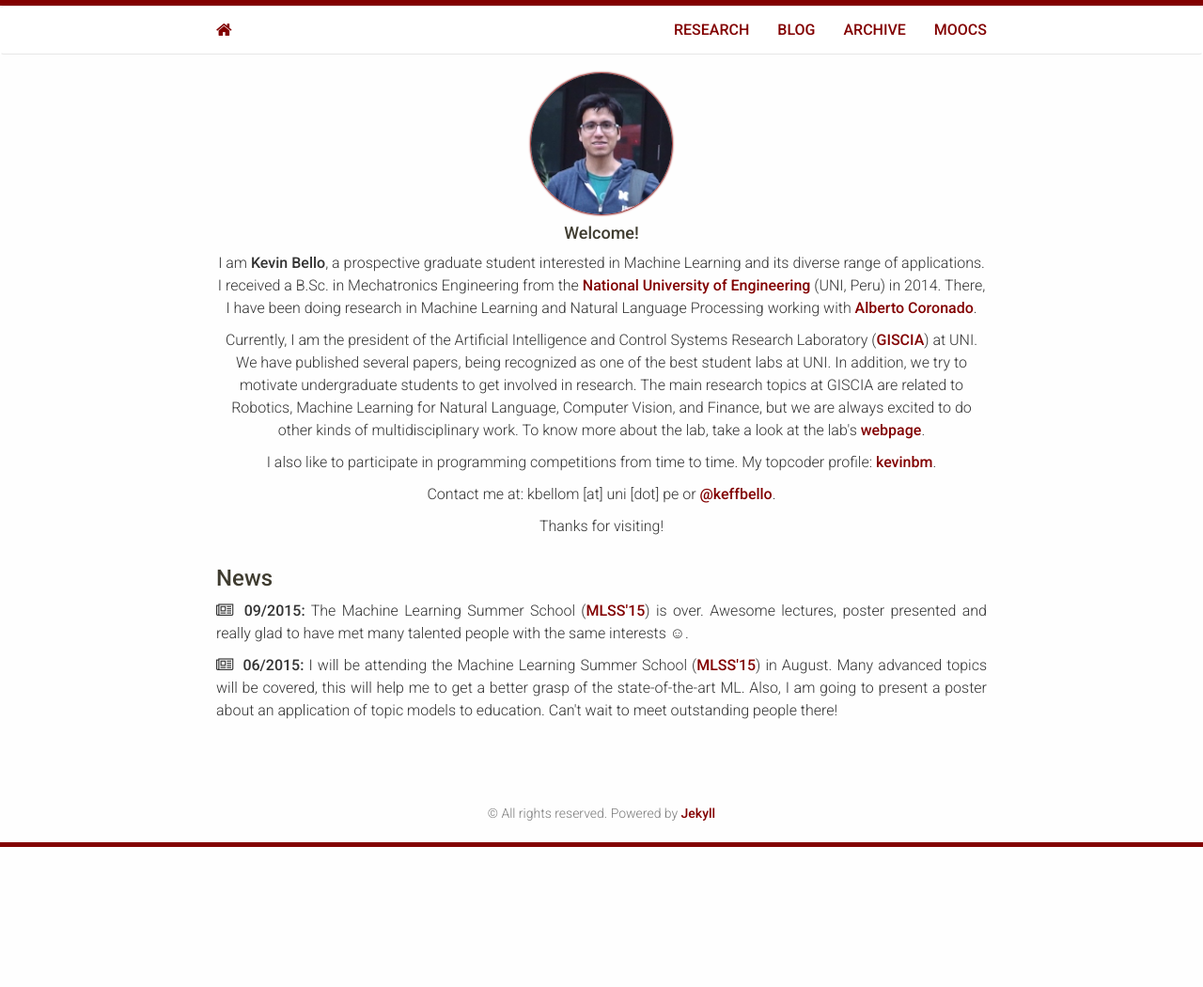
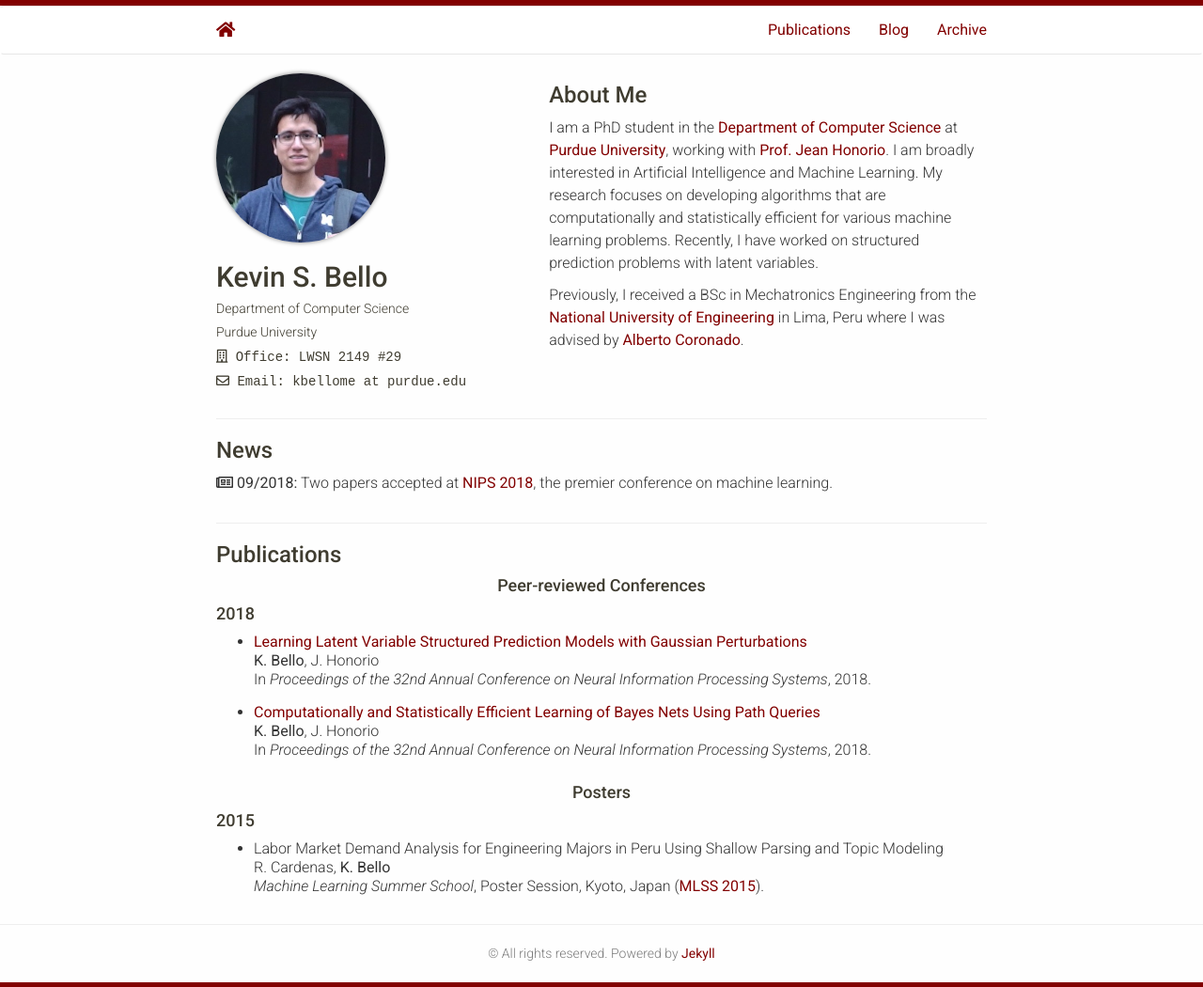
Before and after one commit to kevinsbello/kevinsbello.github.io, a Jekyll site: the page built from index.html, in a window 1280 px wide. Shown: the whole page at 94% size. Built offline with Jekyll 4.4.1, drawn with Linux system fonts in a browser that asks for light colours; nearby versions of some CDN libraries; library files that are not in the unit come from our copies; before the commit the page ends 901 px from its top, so only the background shows below that.

Commit message:
phd-version

```diff
--- a/_layouts/default.html
+++ b/_layouts/default.html
@@ -1,16 +1,16 @@
 <!DOCTYPE html>
 <html lang="en">
   <head>
-	<title>Kevin Bello | {{ page.title }} </title>
+	<title>K. Bello | {{ page.title }} </title>
     <meta charset="utf-8">
     <meta http-equiv="X-UA-Compatible" content="IE=edge">
     <meta name="viewport" content="width=device-width, initial-scale=1">
     <meta name="description" content="Kevin Bello's Personal Page">
-    <meta name="keywords" content="kevin, bello, ksbm, kevinbm, machine learning, giscia, probabilities, statistics, learning, computer science, uni, mechatronics, algorithms">
+    <meta name="keywords" content="kevin bello, kevin, bello, ksbm, kevinbm, kevinsbello, machine learning, statistics, learning, computer science, purdue, mechatronics, algorithms">
     <meta name="author" content="Kevin Bello">
 
-    <link href="//maxcdn.bootstrapcdn.com/font-awesome/4.3.0/css/font-awesome.min.css" rel="stylesheet">
-
+    <!--<link href="//maxcdn.bootstrapcdn.com/font-awesome/4.3.0/css/font-awesome.min.css" rel="stylesheet">-->
+      <link rel="stylesheet" href="https://use.fontawesome.com/releases/v5.3.1/css/all.css" integrity="sha384-mzrmE5qonljUremFsqc01SB46JvROS7bZs3IO2EmfFsd15uHvIt+Y8vEf7N7fWAU" crossorigin="anonymous">
     <!-- Bootstrap -->
     <link href="https://maxcdn.bootstrapcdn.com/bootstrap/3.3.5/css/bootstrap.min.css" rel="stylesheet">
 
@@ -40,10 +40,10 @@
   		 z-index: 1;
   		 -moz-box-shadow: 0px 0px 2px 1px #820000; /* Firefox */
   	   	 -webkit-box-shadow: 0px 0px 2px 1px #820000; /* Safari, Chrome */
-  		 box-shadow: 0px 0px 2px 1px #820000; /* CSS3 */
+  		 box-shadow: 0 0 5px #828282; /* CSS3 */
   		}
   		.img-circle {
-			z-index:
+			z-index: 0;
   			-webkit-border-radius: 500px;
   			-moz-border-radius: 500px;
   			border-radius: 500px;
@@ -64,23 +64,25 @@
             </div>
             <div id="navbar">
               <ul class="nav navbar-nav navbar-right">
-	        <li><a href="/research">RESEARCH</a></li>
-			<li><a href="/blog">BLOG</a></li>
-			<li><a href="/archive">ARCHIVE</a></li>
-	        <li><a href="/mooc">MOOCS</a></li>
+                <li><a href="/#ref-publications">Publications</a></li>
+                <li><a href="/blog">Blog</a></li>
+                <li><a href="/archive">Archive</a></li>
               </ul>
             </div>
           </div>
         </nav>
+
         {{ content }}
 
       </div>
+
+      <hr>
     <!-- Footer -->
     <footer>
         <div id="footer">
-        <div class="container center">
-            <p class="text-muted" style="font-size:14px">© All rights reserved. Powered by <a href="http://jekyllrb.com/">Jekyll</a> </p>
-        </div>
+
+                <p class="text-muted center" style="font-size:14px; margin: 20px;">© All rights reserved. Powered by <a href="http://jekyllrb.com/">Jekyll</a> </p>
+
         </div>
     </footer>
     <div class="footer"></div>
@@ -94,8 +96,6 @@
 
     <script type="text/javascript" src="http://cdn.mathjax.org/mathjax/latest/MathJax.js?config=TeX-AMS-MML_HTMLorMML"></script>
 
-
-
 	<!--Google Analytics-->
     <script>
       (function(i,s,o,g,r,a,m){i['GoogleAnalyticsObject']=r;i[r]=i[r]||function(){
--- a/index.html
+++ b/index.html
@@ -4,34 +4,84 @@ title: Homepage
 page_name: Homepage
 ---
 	<section id="about">
-		<div class="container center">
+		<div class="container">
+            <div class="row">
+
+                <div class="col-md-5 left">
                     <span id="face-wrapper">
-				<img src="/images/me.jpg" alt="Me" class="img-circle face" width="150px" height="150px"><br>
+				        <img src="/images/me.jpg" alt="Me" class="img-circle face" width="180px" height="180px"><br>
 			        </span>
-			<h4 style="margin-top:10px;">Welcome!</h4>
+                    <h2 class="home-title"> Kevin S. Bello </h2>
+                    <h5 class="home-subtitle"> Department of Computer Science </h5>
+                    <h5 class="home-subtitle"> Purdue University </h5>
+                    <h5 class="home-info"><i class="far fa-building"></i> Office: LWSN 2149 #29 </h5>
+                    <h5 class="home-info"><i class="far fa-envelope"></i> Email: kbellome at purdue.edu</h5>
 
-			<p>I am <strong>Kevin Bello</strong>, a prospective graduate student interested in Machine Learning and its diverse range of applications. I received a B.Sc. in Mechatronics Engineering from the <a target="_blank" href="http://en.wikipedia.org/wiki/National_University_of_Engineering">National University of Engineering</a> (UNI, Peru) in 2014. There, I have been doing research in Machine Learning and Natural Language Processing working with <a target="_blank" href="https://pe.linkedin.com/in/albertocoronado">Alberto Coronado</a>.</p>
+                </div>
 
-			<p>Currently, I am the president of the Artificial Intelligence and Control Systems Research Laboratory (<a href="http://giscia.github.io/" target="_blank">GISCIA</a>) at UNI. We have published several papers, being recognized as one of the best student labs at UNI. In addition, we try to motivate undergraduate students to get involved in research. The main research topics at GISCIA are related to Robotics, Machine Learning for Natural Language, Computer Vision, and Finance, but we are always excited to do other kinds of multidisciplinary work. To know more about the lab, take a look at the lab's <a href="http://giscia.github.io/" target="_blank">webpage</a>.</p>
-			<p>I also like to participate in programming competitions from time to time. My topcoder profile: <a href="https://www.topcoder.com/members/kevinbm/" target="_blank">kevinbm</a>. </p>
-			<p>Contact me at: kbellom [at] uni [dot] pe or <a href="http://twitter.com/keffbello" target="_blank">@keffbello</a>.</p>
-			<p>Thanks for visiting!</p>
+                <div class="col-md-7 left">
+                    <h3 style="margin-top:10px;">About Me</h3>
+
+                    <p>I am a PhD student in the <a target="_blank" href="http://www.cs.purdue.edu">Department of Computer Science</a> at
+                        <a target="_blank" href="http://www.purdue.edu">Purdue University</a>, working with <a target="_blank" href="http://www.cs.purdue.edu/homes/jhonorio">Prof. Jean Honorio</a>.
+                        I am broadly interested in Artificial Intelligence and Machine Learning.
+                        My research focuses on developing algorithms that are computationally and statistically efficient for various machine learning problems.
+                        Recently, I have worked on structured prediction problems with latent variables.
+                    </p>
+
+                    <p>Previously, I received a BSc in Mechatronics Engineering from the <a target="_blank" href="http://en.wikipedia.org/wiki/National_University_of_Engineering">National University of Engineering</a> in Lima, Peru where I was advised by <a target="_blank" href="https://pe.linkedin.com/in/albertocoronado">Alberto Coronado</a>.
+                    </p>
+                </div>
+            </div>
 		</div>
 
 
+
         <div class="container">
-          <h3 class="heading">News</h3>
+            <hr>
+            <h3> News </h3>
                 <div class="item post">
-                  <p><i class="fa fa-newspaper-o fa-1"></i>
-                  <strong>09/2015:</strong> The Machine Learning Summer School (<a href="http://www.iip.ist.i.kyoto-u.ac.jp/mlss15/doku.php?id=speaker" target="_blank">MLSS'15</a>) is over. Awesome lectures, poster presented and really glad to have met many talented people with the same interests ☺.
-                  </p>
-              </div>
-              <div class="item post">
-                  <p><i class="fa fa-newspaper-o fa-1"></i>
-                  <strong>06/2015:</strong> I will be attending the Machine Learning Summer School (<a href="http://www.iip.ist.i.kyoto-u.ac.jp/mlss15/doku.php?id=speaker" target="_blank">MLSS'15</a>) in August. Many advanced topics will be covered, this will help me to get a better grasp of the state-of-the-art ML. Also, I am going to present a poster about an application of topic models to education. Can't wait to meet outstanding people there!
+                    <p><i class="far fa-newspaper"></i>
+                          <strong>09/2018:</strong> Two papers accepted at <a target="_blank" href="https://nips.cc/Conferences/2018">NIPS 2018</a>, the premier conference on machine learning.
                     </p>
                 </div>
         </div>
 
+        <div class="container">
+            <hr>
+            <h3 id="ref-publications"> Publications </h3>
+                <h4 style="text-align: center"> Peer-reviewed Conferences </h4>
+                    <h4> 2018 </h4>
+                        <div class="item post">
+                            <ul class="papers">
+                                <li>
+                                <a href="">Learning Latent Variable Structured Prediction Models with Gaussian Perturbations</a>
+                                <br>
+                                <strong>K. Bello</strong>, J. Honorio
+                                <br>
+                                In <i>Proceedings of the 32nd Annual Conference on Neural Information Processing Systems</i>, 2018.
+                                </li>
+                                <!---->
+                                <li>
+                                    <a href="">Computationally and Statistically Efficient Learning of Bayes Nets Using Path Queries</a>
+                                    <br>
+                                    <strong>K. Bello</strong>, J. Honorio
+                                    <br>
+                                    In <i>Proceedings of the 32nd Annual Conference on Neural Information Processing Systems</i>, 2018.
+                                </li>
+                            </ul>
+                        </div>
+                <!--POSTERS-->
+                <h4 style="text-align: center"> Posters </h4>
+                    <h4> 2015 </h4>
+                        <ul class="papers">
+                            <li>Labor Market Demand Analysis for Engineering Majors in Peru Using Shallow Parsing and Topic Modeling
+                                <br>
+                                R. Cardenas, <strong>K. Bello</strong>
+                                <br>
+                                <i>Machine Learning Summer School</i>, Poster Session, Kyoto, Japan (<a href="http://www.iip.ist.i.kyoto-u.ac.jp/mlss15/doku.php?id=presentation" target="_blank">MLSS 2015</a>).</li>
+                        </ul>
+        </div>
+
 
 	</section>
--- a/stylesheets/new_style.css
+++ b/stylesheets/new_style.css
@@ -20,7 +20,7 @@ body {
 	text-align: justify;
 }
 strong{
-  font-weight: 500;
+  font-weight: 400;
 }
 
 .site-title {
@@ -55,7 +55,7 @@ strong{
 
 a, a:hover, a:focus {
   color: #820000;
-  font-weight: 500;
+  font-weight: 400;
   text-decoration: none;
 }
 .log_link{
@@ -153,10 +153,10 @@ h4 > a{
 }
 .papers {
 	line-height: 1.25;
-	text-align: justify;
+	text-align: left;
 }
 .papers li{
-  padding-bottom: 5px;
+  padding-bottom: 15px;
 }
 .quick li{
   margin-bottom: 10px;
@@ -591,6 +591,19 @@ a.dotted-link:hover {
 h3.title > a{
 	font-weight: 400;
 }
+
+.home-title{
+    font-weight: 500;
+}
+.home-subtitle{
+    font-weight: 100;
+}
+.home-info{
+    font-weight: 100;
+    font-family: monospace;
+    /*text-align: left;*/
+}
+
 h1, h2, h3, h4, h5, h6{
   color: #3f3c30;
 }
```
Also changed, not shown: images/bg-main.jpg, publications/index.html (renamed from research/index.html), 2 other files. Lines whose indentation alone changed are shown as unchanged.
